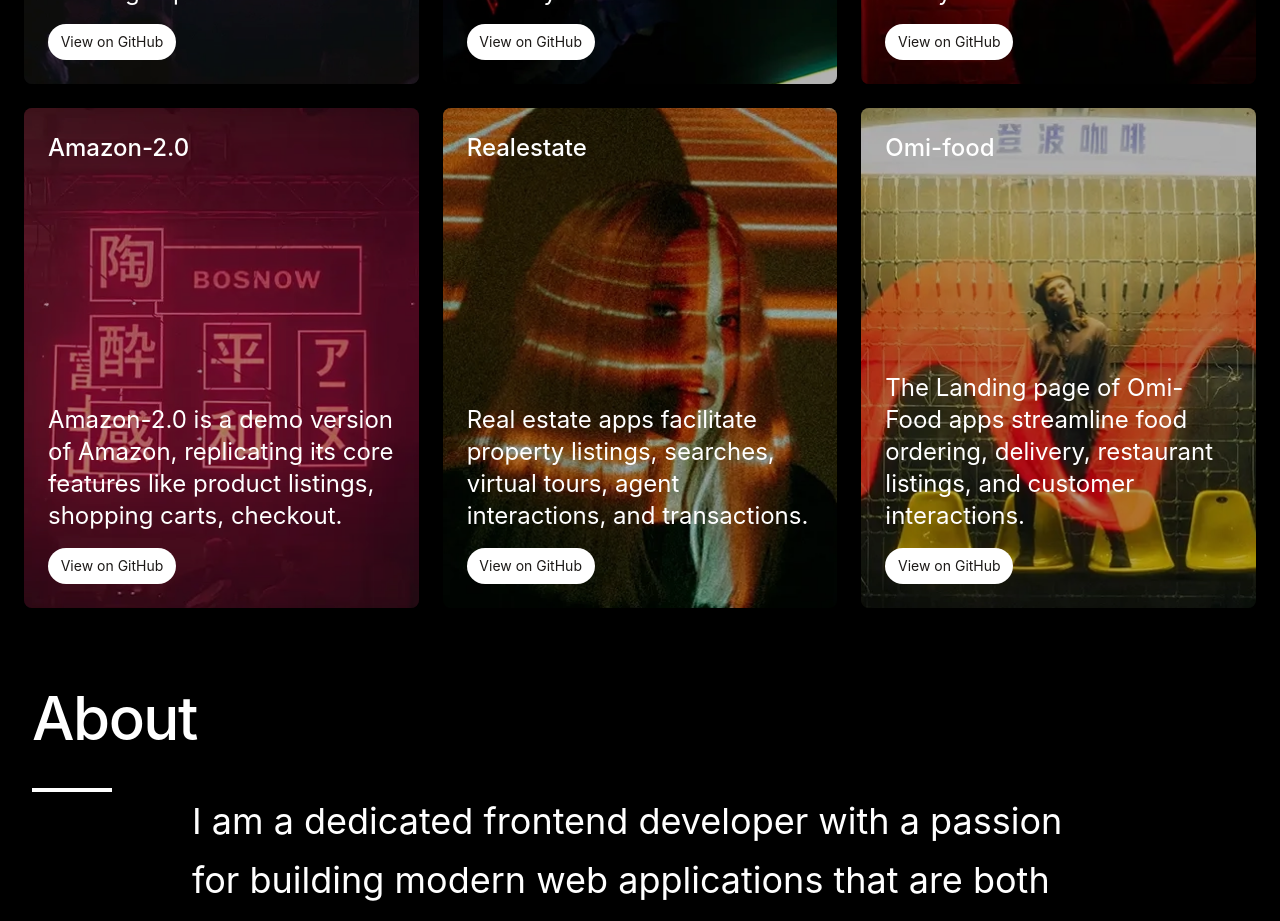
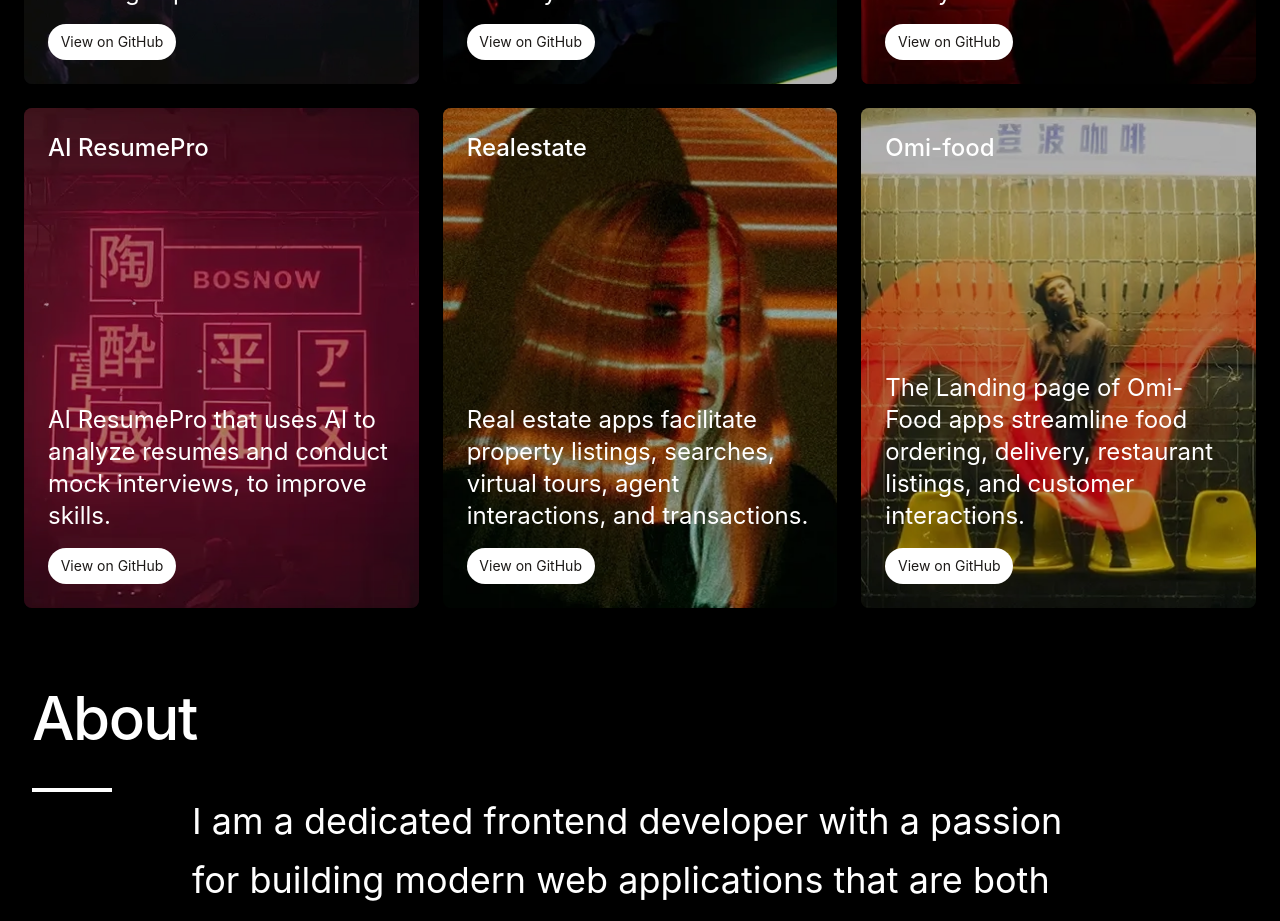
Before and after one commit to naveenkumar13-gif/portfolio, a React (Create React App) app: page / in a window 1280 px wide. Shown: the part 1360-2281 px from the top of the page. Built offline with nearby package versions, Linux system fonts and the light colour scheme.

Commit message:
data index changed

```diff
--- a/src/data/index.js
+++ b/src/data/index.js
@@ -53,11 +53,11 @@ export const PROJECTS = [
     link: "https://github.com/naveenkumar13-gif/pizza-Hut.git",
   },
   {
-    name: "Amazon-2.0",
+    name: "AI ResumePro",
     description:
-      "Amazon-2.0 is a demo version of Amazon, replicating its core features like product listings, shopping carts, checkout.",
+      "AI ResumePro that uses AI to analyze resumes and conduct mock interviews, to improve skills.",
     image: projects4,
-    link: "https://github.com/naveenkumar13-gif/amazon-2.0.git",
+    link: "https://github.com/naveenkumar-dev13/airesumepro.git",
   },
   {
     name: "Realestate",
```
